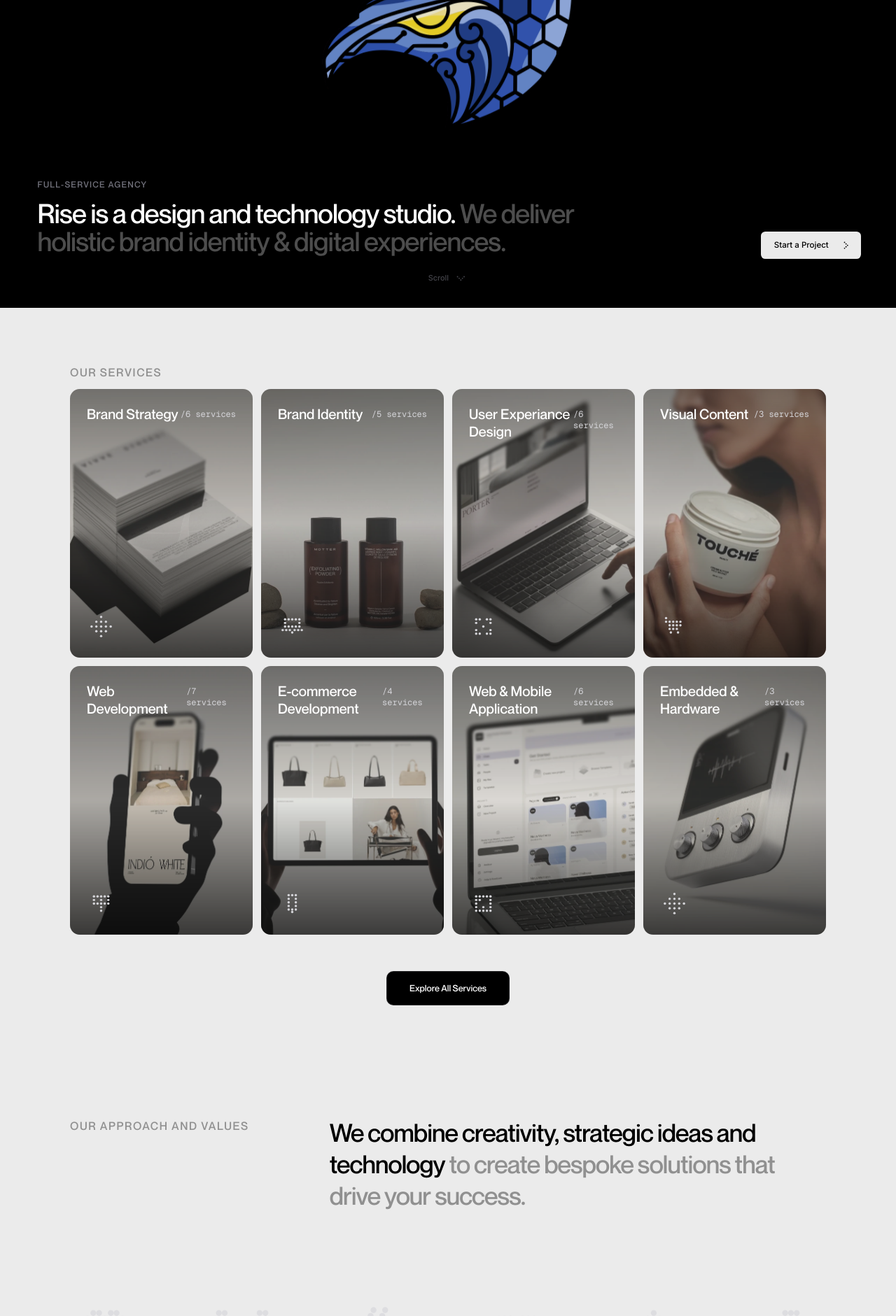
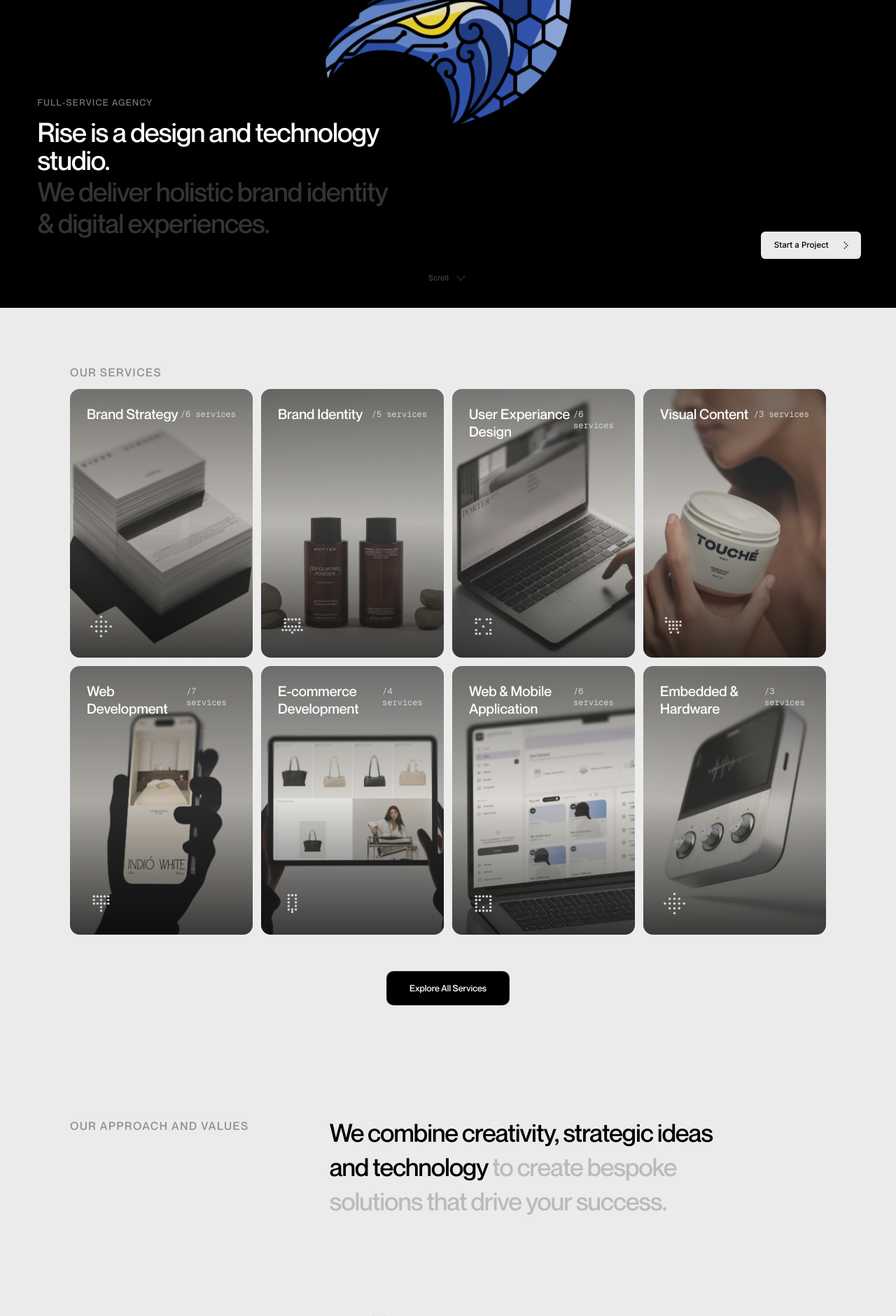
Before and after one commit to HashenS/Rise_Digital_Website, a Next.js app: page / in a window 1280 px wide. Shown: the part 360-2241 px from the top of the page at 70% size. Built offline with nearby package versions, Linux system fonts and the light colour scheme.

Commit message:
feat: implement staggered line-reveal entry animations using motion/react in hero and values sections

```diff
--- a/src/components/Our approach and values/AandV.tsx
+++ b/src/components/Our approach and values/AandV.tsx
@@ -1,3 +1,6 @@
+"use client";
+import { motion } from "motion/react";
+
 export default function AandV() {
   const valueIcons = [
     // 1. Heart (Passionate/Care)
@@ -210,10 +213,35 @@ export default function AandV() {
       </div>
       <div className="col-span-8">
         <p className="text-[2.8vw] font-medium leading-tight tracking-tight text-black dark:text-white font-neue">
-          <span> We combine creativity, strategic ideas and technology </span>
-          <span className="text-section-title">
-            to create bespoke solutions that drive your success.
-          </span>
+          {[
+            { parts: [{ text: "We combine creativity, strategic ideas", dim: false }] },
+            { parts: [{ text: "and technology", dim: false }, { text: " to create bespoke", dim: true }] },
+            { parts: [{ text: "solutions that drive your success.", dim: true }] },
+          ].map((line, i) => (
+            <span
+              key={i}
+              className="block"
+              style={{ paddingBottom: "0.12em", overflow: "hidden" }}
+            >
+              <motion.span
+                className="block"
+                initial={{ y: "105%" }}
+                whileInView={{ y: 0 }}
+                viewport={{ once: true, margin: "0px 0px -60px 0px" }}
+                transition={{
+                  duration: 1,
+                  delay: i * 0.1,
+                  ease: [0.76, 0, 0.24, 1],
+                }}
+              >
+                {line.parts.map((part, j) => (
+                  <span key={j} className={part.dim ? "opacity-20" : undefined}>
+                    {part.text}
+                  </span>
+                ))}
+              </motion.span>
+            </span>
+          ))}
         </p>
       </div>
       <div className="col-span-12 flex justify-between items-center pt-24 text-zinc-300 dark:text-zinc-700/80">
--- a/src/components/hero/hero-section.tsx
+++ b/src/components/hero/hero-section.tsx
@@ -2,7 +2,7 @@
 import React, { useState, useEffect } from "react";
 import Image from "next/image";
 import Rise_logo from "@/assets/Rise Digital(without text).svg";
-import { ChevronDown, ChevronRight } from "lucide-react";
+import { motion } from "motion/react";
 import AnimatedArrowButton from "@/components/shared/animated-arrow-button";
 
 export default function HeroSection() {
@@ -53,15 +53,47 @@ export default function HeroSection() {
       {/* Bottom Content Area */}
       <div className="relative z-20 w-full flex flex-col md:flex-row md:items-end justify-between pb-4 md:pb-[1vw]">
         {/* Left Side: Headline */}
-        <div className="w-full md:w-3/4 max-w-[85vw] md:max-w-[65vw]">
-          <p className="text-xs md:text-[0.95vw] uppercase tracking-widest text-zinc-500 font-medium mb-3 ml-7 md:mb-[1vw] font-neue">
-            Full-Service Agency
-          </p>
-          <h1 className="text-4xl md:text-[3.8vw] lg:text-[3vw] font-medium font-neue leading-[1.05] ml-7 mb-9 tracking-tight text-white">
-            Rise is a design and technology studio.{" "}
-            <span className="text-white/30">
-              We deliver holistic brand identity & digital experiences.
-            </span>
+        <div className="w-full md:w-1/2 mb-4 md:mb-[4.5vw]">
+          {/* Small label - single line mask reveal */}
+          <h2 className="text-xs md:text-[1vw] uppercase tracking-widest text-zinc-500 font-medium font-neue mb-3 md:mb-[1vw] ml-7 overflow-hidden" style={{ paddingBottom: "0.12em" }}>
+            <motion.span
+              className="block"
+              initial={{ y: "105%" }}
+              animate={{ y: 0 }}
+              transition={{ duration: 1, delay: 0, ease: [0.76, 0, 0.24, 1] }}
+            >
+              Full-Service Agency
+            </motion.span>
+          </h2>
+
+          {/* Main h1 - per-line mask reveal */}
+          <h1 className="text-4xl md:text-[3vw] font-medium font-neue leading-[1.05] ml-7 tracking-tight text-white">
+            {[
+              { text: "Rise is a design and technology studio.", dim: false },
+              { text: "We deliver holistic brand identity", dim: true },
+              { text: "& digital experiences.", dim: true },
+            ].map((line, i) => (
+              <span
+                key={i}
+                className="block"
+                style={{ paddingBottom: "0.12em", overflow: "hidden" }}
+              >
+                <motion.span
+                  className="block"
+                  initial={{ y: "105%" }}
+                  animate={{ y: 0 }}
+                  transition={{
+                    duration: 1,
+                    delay: 0.1 + i * 0.1,
+                    ease: [0.76, 0, 0.24, 1],
+                  }}
+                >
+                  <span className={line.dim ? "opacity-20" : undefined}>
+                    {line.text}
+                  </span>
+                </motion.span>
+              </span>
+            ))}
           </h1>
         </div>
 
```
